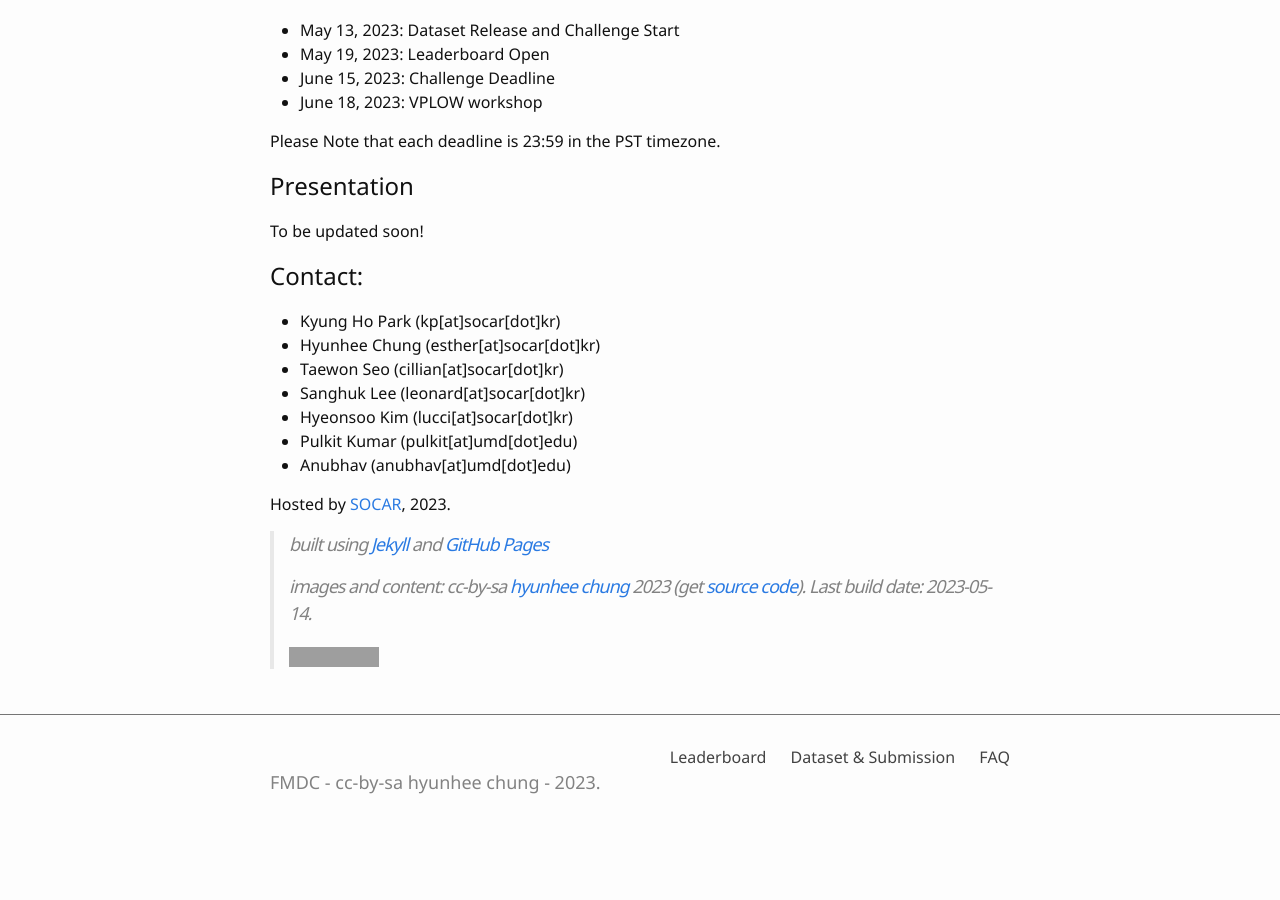
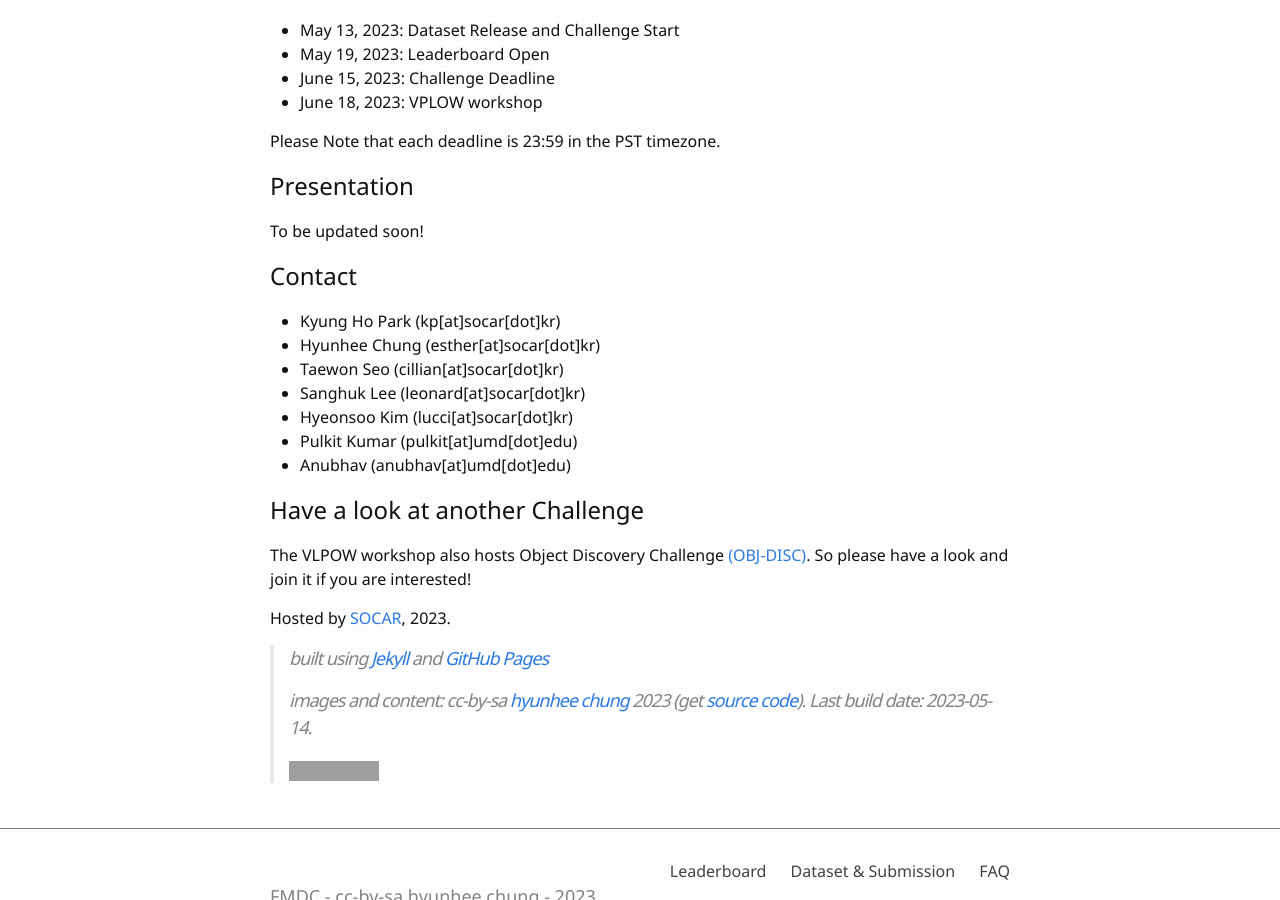
Before and after one commit to socar-esther/socar-esther.github.io, a Jekyll site: the page built from index.md, in a window 1280 px wide and 900 px high, scrolled down 2855 px. Built offline with Jekyll 4.4.1, drawn with Linux system fonts in a browser that asks for light colours; before the commit the page ends 3696 px from its top, so only the background shows below that; grey boxes are pictures that could not be loaded.

Commit message:
obj-disc

```diff
--- a/index.md
+++ b/index.md
@@ -90,8 +90,7 @@ To be updated soon!
 
 
 <!-- <div class="toc" markdown="1"> -->
-## Contact:
-
+## Contact
 * Kyung Ho Park (kp[at]socar[dot]kr)
 * Hyunhee Chung (esther[at]socar[dot]kr)
 * Taewon Seo (cillian[at]socar[dot]kr)
@@ -99,6 +98,10 @@ To be updated soon!
 * Hyeonsoo Kim (lucci[at]socar[dot]kr)
 * Pulkit Kumar (pulkit[at]umd[dot]edu)
 * Anubhav (anubhav[at]umd[dot]edu)
+
+## Have a look at another Challenge
+The VLPOW workshop also hosts Object Discovery Challenge [(OBJ-DISC)](https://obj-disc.github.io/). So please have a look and join it if you are interested!
+
 
 <!-- </div> -->
 
```
